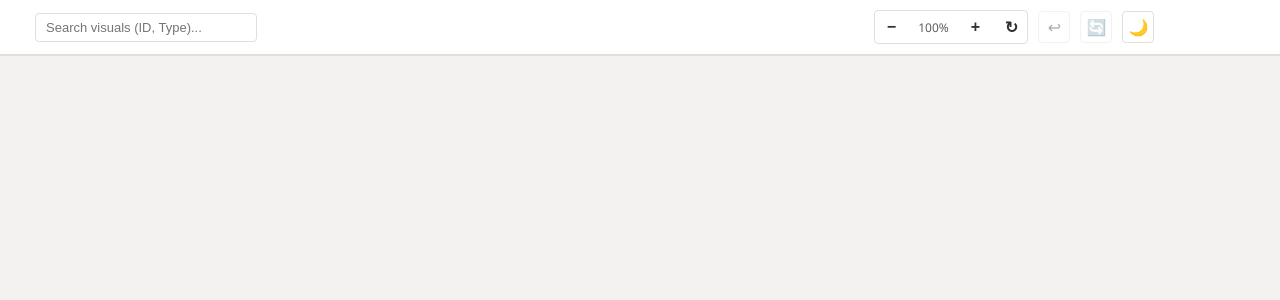
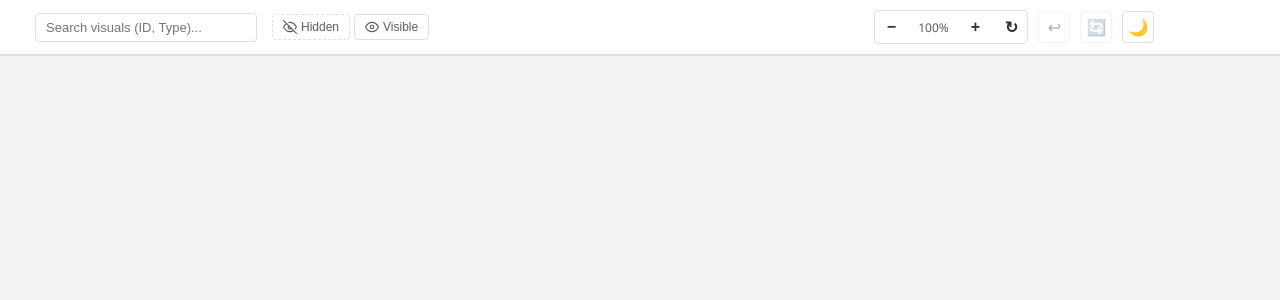
Before and after one commit to akhilannan/pbir-utils, a Python web app: template src/pbir_utils/templates/wireframe.html.j2 in a window 1280 px wide. Shown: the top 300 px of the page. Run offline with Jinja, Linux system fonts and the light colour scheme; the template is opened without the code that fills it, so the values that code supplies are empty.

Commit message:
Add hidden/visible filter toggles to wireframe visualizer

```diff
--- a/src/pbir_utils/templates/wireframe.html.j2
+++ b/src/pbir_utils/templates/wireframe.html.j2
@@ -418,6 +418,49 @@
             gap: 10px;
         }
 
+        .visibility-filter {
+            display: flex;
+            gap: 4px;
+        }
+
+        .filter-toggle {
+            padding: 5px 10px;
+            font-size: 12px;
+            background-color: var(--card-bg);
+            border: 1px solid var(--border-color);
+            border-radius: 4px;
+            cursor: pointer;
+            color: var(--text-secondary);
+            transition: all 0.2s;
+            display: flex;
+            align-items: center;
+            gap: 4px;
+        }
+
+        .filter-toggle.filter-hidden {
+            border-style: dashed;
+        }
+
+        .filter-toggle:hover {
+            border-color: var(--accent-color);
+            color: var(--text-primary);
+        }
+
+        .filter-toggle.active {
+            background-color: var(--accent-color);
+            border-color: var(--accent-color);
+            color: white;
+        }
+
+        .filter-toggle.filter-hidden.active {
+            border-style: solid;
+        }
+
+        .filter-toggle.active:hover {
+            background-color: var(--accent-color);
+            filter: brightness(1.1);
+        }
+
     </style>
 </head>
 <body>
@@ -426,6 +469,22 @@
     <div style="display: flex; align-items: center; gap: 15px;">
         <h1>{{ report_name }}</h1>
         <input type="text" id="search-input" class="search-input" placeholder="Search visuals (ID, Type)..." oninput="filterVisuals()">
+        <div class="visibility-filter">
+            <button id="filter-hidden" class="filter-toggle filter-hidden" onclick="toggleVisibilityFilter('hidden')" title="Show only hidden visuals">
+                <svg width="14" height="14" viewBox="0 0 24 24" fill="none" stroke="currentColor" stroke-width="2" stroke-linecap="round" stroke-linejoin="round">
+                    <path d="M17.94 17.94A10.07 10.07 0 0 1 12 20c-7 0-11-8-11-8a18.45 18.45 0 0 1 5.06-5.94M9.9 4.24A9.12 9.12 0 0 1 12 4c7 0 11 8 11 8a18.5 18.5 0 0 1-2.16 3.19m-6.72-1.07a3 3 0 1 1-4.24-4.24"></path>
+                    <line x1="1" y1="1" x2="23" y2="23"></line>
+                </svg>
+                Hidden
+            </button>
+            <button id="filter-visible" class="filter-toggle" onclick="toggleVisibilityFilter('visible')" title="Show only visible visuals">
+                <svg width="14" height="14" viewBox="0 0 24 24" fill="none" stroke="currentColor" stroke-width="2" stroke-linecap="round" stroke-linejoin="round">
+                    <path d="M1 12s4-8 11-8 11 8 11 8-4 8-11 8-11-8-11-8z"></path>
+                    <circle cx="12" cy="12" r="3"></circle>
+                </svg>
+                Visible
+            </button>
+        </div>
     </div>
     <div class="controls-group">
         <div class="zoom-controls">
@@ -742,6 +801,35 @@
         setVisualVisibility(visual, isMatch(visual, filter));
     }
 
+    var visibilityFilter = null; // null = all, 'hidden' = only hidden, 'visible' = only visible
+
+    function toggleVisibilityFilter(mode) {
+        var hiddenBtn = document.getElementById('filter-hidden');
+        var visibleBtn = document.getElementById('filter-visible');
+
+        if (visibilityFilter === mode) {
+            // Clicking active filter deactivates it
+            visibilityFilter = null;
+            hiddenBtn.classList.remove('active');
+            visibleBtn.classList.remove('active');
+        } else {
+            // Activate the clicked filter, deactivate the other
+            visibilityFilter = mode;
+            hiddenBtn.classList.toggle('active', mode === 'hidden');
+            visibleBtn.classList.toggle('active', mode === 'visible');
+        }
+
+        filterVisuals();
+    }
+
+    function matchesVisibilityFilter(visual) {
+        if (visibilityFilter === null) return true;
+        var isHidden = visual.classList.contains('hidden');
+        if (visibilityFilter === 'hidden') return isHidden;
+        if (visibilityFilter === 'visible') return !isHidden;
+        return true;
+    }
+
     function filterVisuals() {
         var filter = document.getElementById('search-input').value.toLowerCase();
         var visuals = document.getElementsByClassName('visual-box');
@@ -754,7 +842,10 @@
             // Skip if manually hidden
             if (visual.dataset.manuallyHidden === "true") continue;
 
-            var match = isMatch(visual, filter);
+            var matchesSearch = isMatch(visual, filter);
+            var matchesVis = matchesVisibilityFilter(visual);
+            var match = matchesSearch && matchesVis;
+
             setVisualVisibility(visual, match);
 
             if (match) {
@@ -764,15 +855,17 @@
 
         // 2. Filter Tabs
         var tabs = document.getElementsByClassName('tab-button');
+        var noFiltersActive = !filter && visibilityFilter === null;
 
         for (var i = 0; i < tabs.length; i++) {
             var tab = tabs[i];
             var pageName = tab.dataset.pageName.toLowerCase();
             var pageId = tab.id.replace("tab-", "");
 
-            var matchesName = pageName.includes(filter);
+            // Only check page name match if there's actual search text
+            var matchesName = filter && pageName.includes(filter);
 
-            if (!filter || matchesName || pagesWithMatchingVisuals.has(pageId)) {
+            if (noFiltersActive || matchesName || pagesWithMatchingVisuals.has(pageId)) {
                 tab.style.display = "";
             } else {
                 tab.style.display = "none";
```
Also changed, not shown: CHANGELOG.md.
